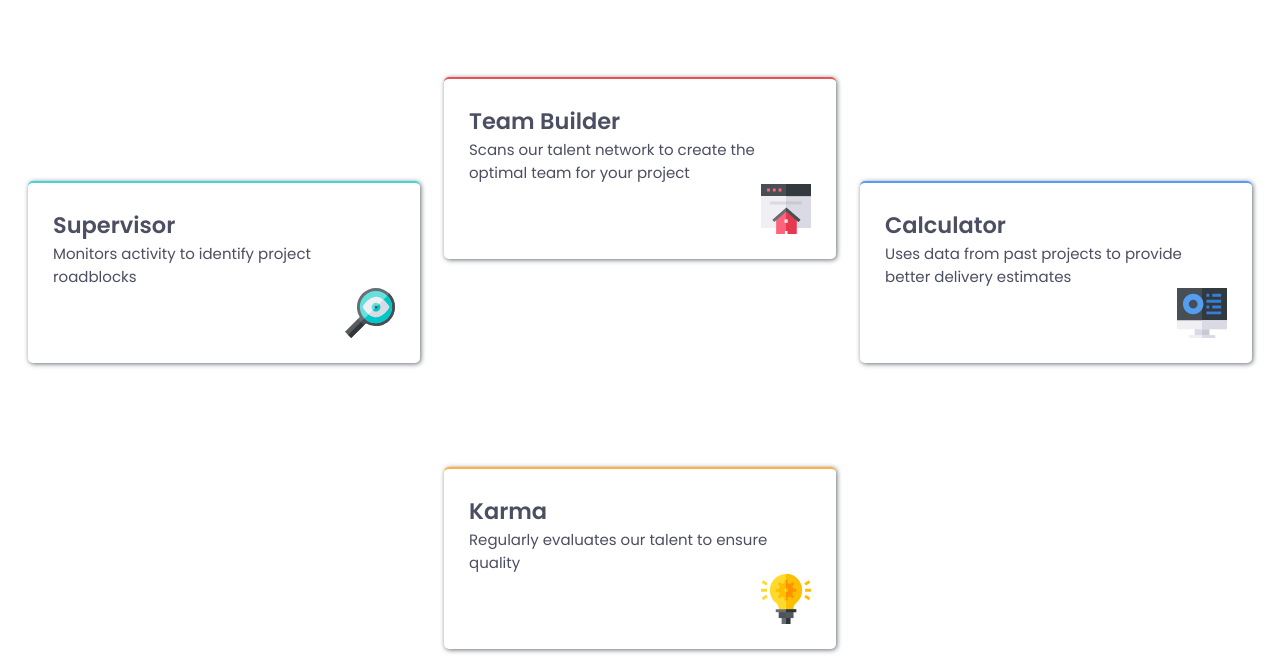
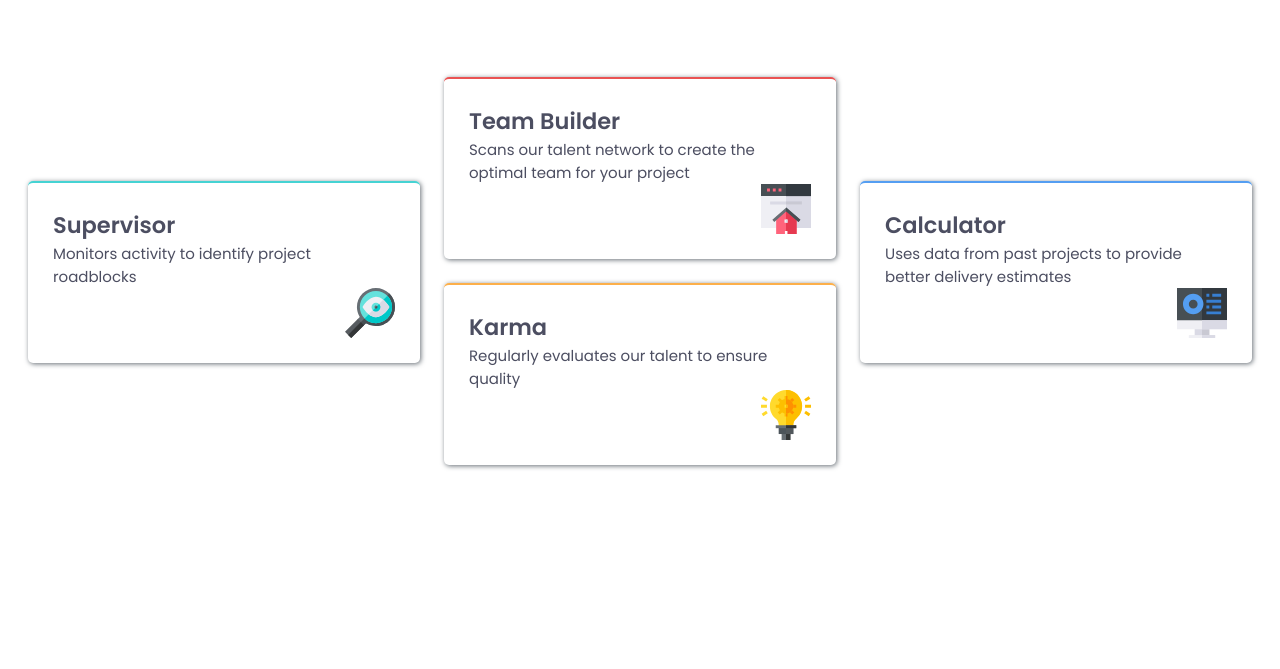
Before and after one commit to lawlawson/four-card-feature-section, a plain HTML site: page index.html in a window 1280 px wide. Shown: the part 186-855 px from the top of the page. After the commit the page ends 800 px from the top, so only its background shows below. Drawn offline with Linux system fonts and the light colour scheme.

Commit message:
updated layout on larger screen sizes

```diff
--- a/style.css
+++ b/style.css
@@ -172,6 +172,5 @@ header p {
   /* karma centered on the bottom row */
   .karma {
     grid-column: 2;
-    grid-row: 3;
   }
 }
```
